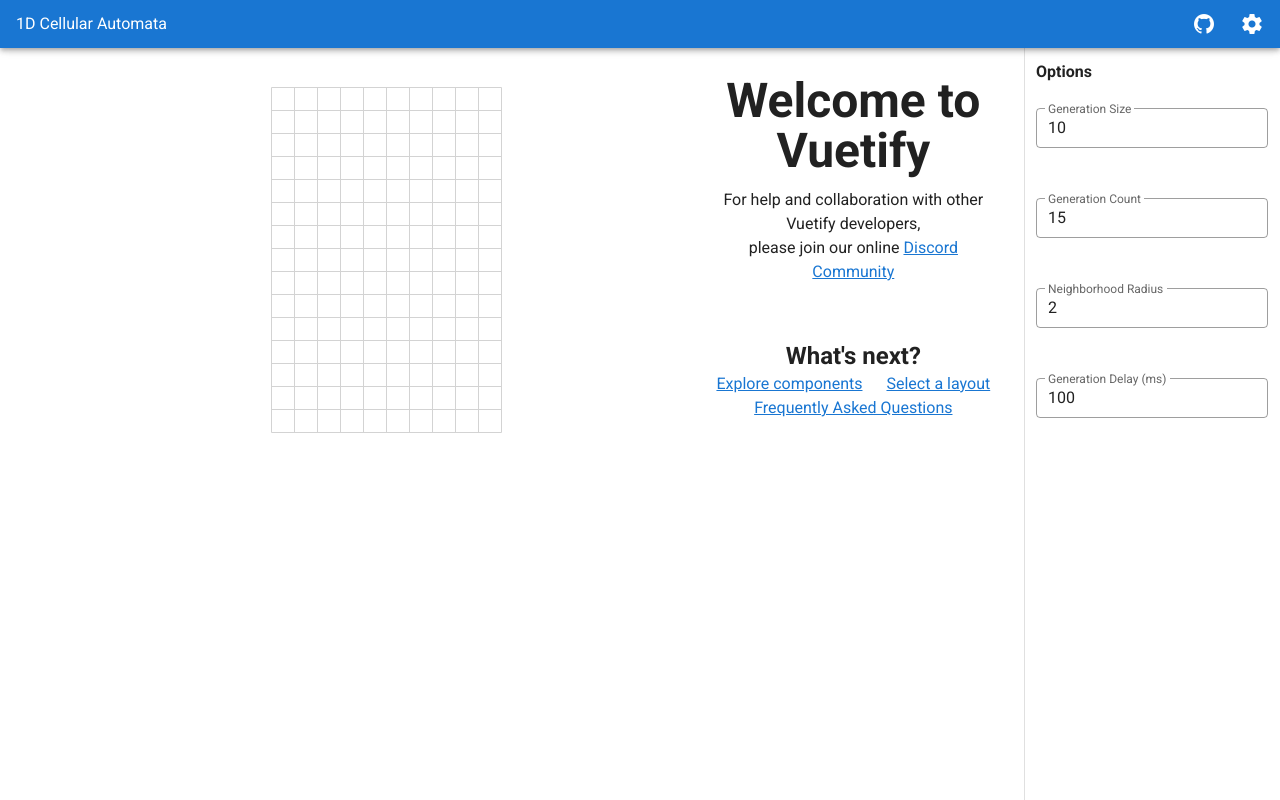
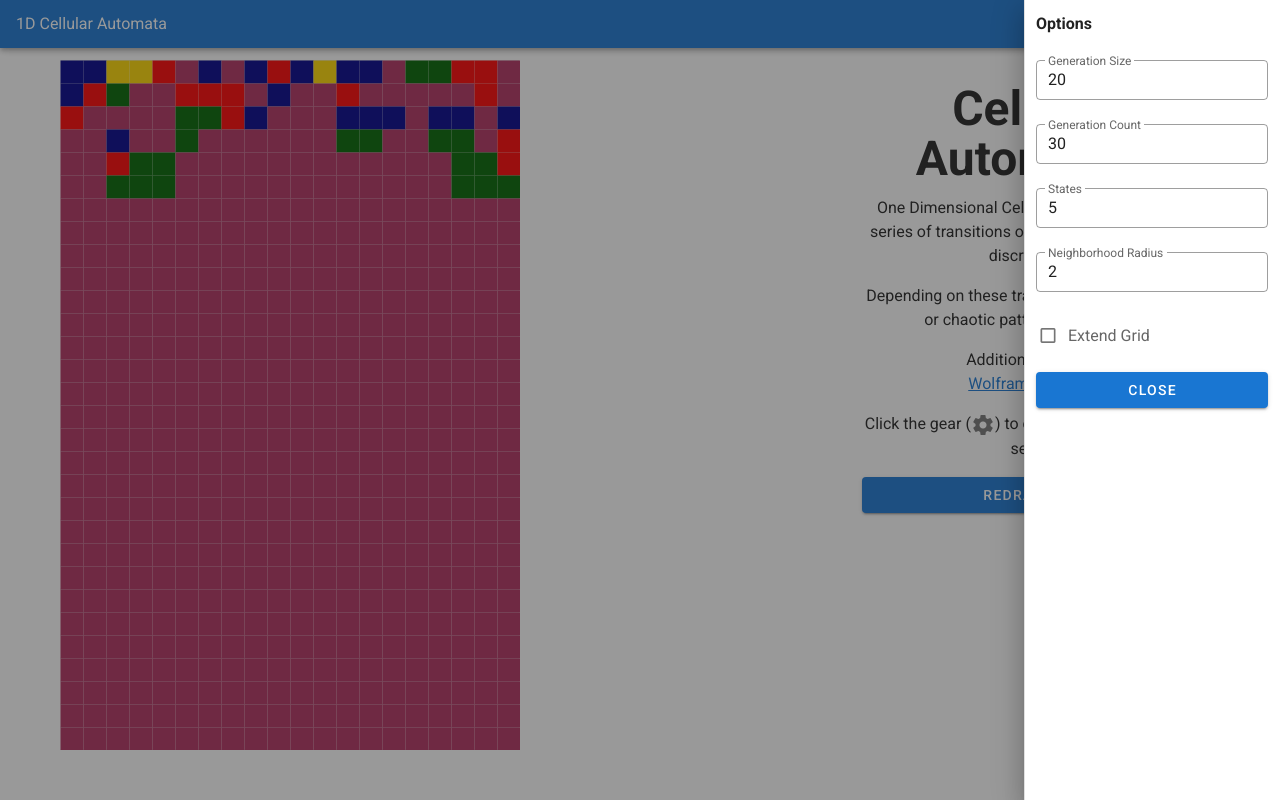
Before and after one commit to Thomas-Jean/cellular-automata, a Vue app: page / in a window 1280 px wide. Both pictures are taken after a click on the button 1252 px from the left and 24 px from the top of the page. Built offline with nearby package versions, Linux system fonts and the light colour scheme.

Commit message:
fix sizing, drawing, and form validation

```diff
--- a/src/App.vue
+++ b/src/App.vue
@@ -20,8 +20,12 @@
       </v-btn>
     </v-app-bar>
 
-    <v-navigation-drawer app right clipped v-model="settings">
-      <options-form :options="options"></options-form>
+    <v-navigation-drawer app right temporary clipped v-model="settings">
+      <options-form
+        :options="options"
+        :toggle="settings"
+        @close="toggleSettings"
+      ></options-form>
     </v-navigation-drawer>
 
     <v-content>
@@ -35,7 +39,7 @@
               :height="height"
             />
           </v-col>
-          <v-col xs="12" md="4"><hello-world /></v-col>
+          <v-col xs="12" md="4"><info-section @redraw="triggerRedraw"/></v-col>
         </v-row>
       </v-container>
     </v-content>
@@ -45,31 +49,43 @@
 <script>
 import OptionsForm from "./components/OptionsForm";
 import CanvasGrid from "./components/CanvasGrid";
-import HelloWorld from "./components/HelloWorld";
+import InfoSection from "./components/InfoSection";
 
 export default {
   name: "App",
-  components: { OptionsForm, CanvasGrid, HelloWorld },
+  components: { OptionsForm, CanvasGrid, InfoSection },
   data: () => {
     return {
       settings: false,
-      width: 250,
-      height: 400,
+      width: 0,
+      height: 0,
+      redraw: false,
       options: {
-        generationSize: 10,
-        generationCount: 15,
+        generationSize: 20,
+        generationCount: 30,
         radius: 2,
+        states: 5,
+        extended: false,
         generationDelay: 100
       }
     };
   },
   mounted() {
     this.width = this.floorPx(this.$refs["canvas-parent"].clientWidth);
-    this.height = this.floorPx(this.$refs["canvas-parent"].clientHeight);
 
-    this.$nextTick(() => {
-      this.$refs["canvas-grid"].setupGrid();
-    });
+    if (!this.width) {
+      this.width = this.floorPx(window.innerWidth);
+    }
+
+    this.width -= 25;
+
+    this.height = this.floorPx(window.innerHeight * 0.9);
+
+    if (this.width && this.height) {
+      this.$nextTick(() => {
+        this.$refs["canvas-grid"].setupGrid();
+      });
+    }
   },
   methods: {
     toggleSettings() {
@@ -77,6 +93,12 @@
     },
     floorPx(dim) {
       return dim - ((dim - 1) % 50) - 1;
+    },
+    triggerRedraw() {
+      this.$nextTick(() => {
+        this.$refs["canvas-grid"].buildEngine();
+        this.$refs["canvas-grid"].setupGrid();
+      });
     }
   }
 };
--- a/src/automata/AutomataEngine.js
+++ b/src/automata/AutomataEngine.js
@@ -58,10 +58,4 @@
       this.genealogy.push(newGen);
     }
   }
-
-  debugPrint() {
-    for (let i = 0; i < this.genealogy.length; i++) {
-      console.log(this.genealogy[i]);
-    }
-  }
 }
--- a/src/automata/AutomataPainter.js
+++ b/src/automata/AutomataPainter.js
@@ -0,0 +1,86 @@
+import { colors } from "../assets/colors";
+
+export default class AutomataPainter {
+  constructor(engine, context, width, height, extended = false) {
+    this.engine = engine;
+    this.context = context;
+    this.width = width;
+    this.height = height;
+    this.appliedWidth = null;
+    this.appliedHeight = null;
+    this.cellSize = null;
+    this.calculateCellSize(extended);
+    this.calculateAppliedSize();
+  }
+
+  drawCells(pixelLeft, pixelTop, cellSize) {
+    let cellCornerX = pixelLeft;
+    let cellCornerY = pixelTop;
+    let row = null;
+    let cell = null;
+
+    for (let j = 0; j < this.engine.count; j++) {
+      cellCornerX = pixelLeft;
+      row = this.engine.genealogy[j];
+      for (let i = 0; i < this.engine.size; i++) {
+        cell = row[i];
+        this.context.fillStyle = colors[cell].hex;
+        this.context.fillRect(cellCornerX, cellCornerY, cellSize, cellSize);
+        cellCornerX += cellSize;
+      }
+      cellCornerY += cellSize;
+    }
+  }
+
+  drawGridLines(pixelLeft, pixelRight, pixelTop, pixelBottom, cellSize) {
+    this.context.strokeStyle = "lightgray";
+    this.context.beginPath();
+
+    for (let x = 0; x <= this.appliedWidth; x += cellSize) {
+      this.context.moveTo(x, 0);
+      this.context.lineTo(x, this.innerHeight);
+    }
+
+    for (let y = 0; y <= this.appliedHeight; y += cellSize) {
+      this.context.moveTo(pixelLeft, y);
+      this.context.lineTo(this.width - pixelRight, y);
+    }
+
+    this.context.stroke();
+  }
+
+  drawGrid() {
+    // let pixelX = this.width - this.engine.size * this.cellSize;
+    // let pixelY = this.height - this.engine.count * this.cellSize;
+    let pixelLeft = 0.5;
+    let pixelTop = 0.5;
+    let pixelRight = this.width - this.engine.size * this.cellSize + 1;
+    let pixelBottom = this.height - this.engine.count * this.cellSize + 1;
+    this.drawGridLines(
+      pixelLeft,
+      pixelRight,
+      pixelTop,
+      pixelBottom,
+      this.cellSize
+    );
+    this.drawCells(pixelLeft, pixelTop, this.cellSize);
+  }
+
+  calculateAppliedSize() {
+    this.appliedWidth = this.engine.size * this.cellSize;
+    this.appliedHeight = this.engine.count * this.cellSize;
+  }
+
+  calculateCellSize(extended) {
+    let a = Math.floor(this.width / this.engine.size);
+    let b = Math.floor(this.height / this.engine.count);
+
+    if (extended) {
+      this.cellSize = a;
+    } else {
+      this.cellSize = Math.min(a, b);
+    }
+
+    return this.cellSize;
+  }
+}
--- a/src/components/CanvasGrid.vue
+++ b/src/components/CanvasGrid.vue
@@ -1,69 +1,56 @@
 <template>
-  <canvas ref="main-canvas" :width="width" :height="height" />
+  <canvas ref="main-canvas" :width="internalWidth" :height="internalHeight" />
 </template>
 
 <script>
 import AutomataEngine from "../automata/AutomataEngine";
+import AutomataPainter from "../automata/AutomataPainter";
 
 export default {
   name: "CanvasGrid",
   props: ["options", "height", "width"],
-  data: () => {
+  data() {
     return {
       canvas: null,
       context: null,
-      gridOriginX: 0,
-      gridOriginY: 0,
-      cellSize: 0
+      engine: null,
+      painter: null,
+      internalHeight: this.height,
+      internalWidth: this.width
     };
   },
   created() {
-    const engine = new AutomataEngine(15, 20, 2, 5);
-    engine.initFirstGeneration();
-    engine.generateTransitions();
-    engine.calculateGenealogy();
-    // engine.debugPrint();
+    this.buildEngine();
   },
   methods: {
-    drawGrid() {
-      let s = this.calculateCellSize();
-      let numberX = this.options.generationSize;
-      let numberY = this.options.generationCount;
-      let pixelX = this.width - numberX * s;
-      let pixelY = this.height - numberY * s;
-      let pixelLeft = Math.ceil(pixelX / 2) - 0.5;
-      let pixelTop = Math.ceil(pixelY / 2) - 0.5;
-      let pixelRight = this.width - numberX * s - pixelLeft;
-      let pixelBottom = this.height - numberY * s - pixelTop;
-
-      this.cellSize = s;
-      this.gridOriginX = pixelLeft;
-      this.gridOriginY = pixelTop;
-      this.context.strokeStyle = "lightgrey";
-      this.context.beginPath();
-
-      for (let x = pixelLeft; x <= this.width - pixelRight; x += s) {
-        this.context.moveTo(x, pixelTop);
-        this.context.lineTo(x, this.height - pixelBottom);
-      }
-
-      for (let y = pixelTop; y <= this.height - pixelBottom; y += s) {
-        this.context.moveTo(pixelLeft, y);
-        this.context.lineTo(this.width - pixelRight, y);
-      }
-
-      this.context.stroke();
-    },
-    calculateCellSize() {
-      console.log(this.width, " x ", this.height);
-      let a = Math.floor(this.width / (this.options.generationSize + 2));
-      let b = Math.floor(this.height / (this.options.generationCount + 2));
-      return Math.min(a, b);
+    buildEngine() {
+      this.engine = new AutomataEngine(
+        this.options.generationSize,
+        this.options.generationCount,
+        this.options.radius,
+        this.options.states
+      );
+      this.engine.initFirstGeneration();
+      this.engine.generateTransitions();
+      this.engine.calculateGenealogy();
     },
     setupGrid() {
       this.canvas = this.$refs["main-canvas"];
       this.context = this.canvas.getContext("2d");
-      this.drawGrid();
+      this.painter = new AutomataPainter(
+        this.engine,
+        this.context,
+        this.width,
+        this.height,
+        this.options.extended
+      );
+      this.internalWidth = this.painter.appliedWidth;
+      this.internalHeight = this.painter.appliedHeight;
+      this.$nextTick(() => {
+        this.painter.context = this.canvas.getContext("2d");
+        this.context.clearRect(0, 0, this.internalWidth, this.internalHeight);
+        this.painter.drawGrid(this.options.extended);
+      });
     }
   }
 };
--- a/src/components/HelloWorld.vue
+++ /dev/null
@@ -1,96 +0,0 @@
-<template>
-  <v-container>
-    <v-row class="text-center">
-      <v-col class="mb-4 pt-4">
-        <h1 class="display-2 font-weight-bold mb-3">
-          Welcome to Vuetify
-        </h1>
-
-        <p class="subheading font-weight-regular">
-          For help and collaboration with other Vuetify developers,
-          <br />please join our online
-          <a href="https://community.vuetifyjs.com" target="_blank"
-            >Discord Community</a
-          >
-        </p>
-      </v-col>
-
-      <v-col class="mb-5" cols="12">
-        <h2 class="headline font-weight-bold mb-3">
-          What's next?
-        </h2>
-
-        <v-row justify="center">
-          <a
-            v-for="(next, i) in whatsNext"
-            :key="i"
-            :href="next.href"
-            class="subheading mx-3"
-            target="_blank"
-          >
-            {{ next.text }}
-          </a>
-        </v-row>
-      </v-col>
-    </v-row>
-  </v-container>
-</template>
-
-<script>
-export default {
-  name: "HelloWorld",
-
-  data: () => ({
-    ecosystem: [
-      {
-        text: "vuetify-loader",
-        href: "https://github.com/vuetifyjs/vuetify-loader"
-      },
-      {
-        text: "github",
-        href: "https://github.com/vuetifyjs/vuetify"
-      },
-      {
-        text: "awesome-vuetify",
-        href: "https://github.com/vuetifyjs/awesome-vuetify"
-      }
-    ],
-    importantLinks: [
-      {
-        text: "Documentation",
-        href: "https://vuetifyjs.com"
-      },
-      {
-        text: "Chat",
-        href: "https://community.vuetifyjs.com"
-      },
-      {
-        text: "Made with Vuetify",
-        href: "https://madewithvuejs.com/vuetify"
-      },
-      {
-        text: "Twitter",
-        href: "https://twitter.com/vuetifyjs"
-      },
-      {
-        text: "Articles",
-        href: "https://medium.com/vuetify"
-      }
-    ],
-    whatsNext: [
-      {
-        text: "Explore components",
-        href: "https://vuetifyjs.com/components/api-explorer"
-      },
-      {
-        text: "Select a layout",
-        href: "https://vuetifyjs.com/layout/pre-defined"
-      },
-      {
-        text: "Frequently Asked Questions",
-        href: "https://vuetifyjs.com/getting-started/frequently-asked-questions"
-      }
-    ]
-  })
-};
-</script>
--- /dev/null
+++ b/src/components/InfoSection.vue
@@ -0,0 +1,44 @@
+<template>
+  <v-container>
+    <v-row class="text-center">
+      <v-col class="mb-6 pt-6">
+        <h4 class="display-2 font-weight-bold mb-3">
+          Cellular Automaton
+        </h4>
+
+        <p class="font-weight-regular">
+          One Dimensional Cellular Automaton show a series of transitions of a
+          group of "cells" over a discrete time
+        </p>
+        <p class="font-weight-regular">
+          Depending on these transitions,static, repeating or chaotic patterns
+          can emerge
+        </p>
+        <p class="font-weight-regular">
+          Additional Reading:<br />
+          <a href="https://mathworld.wolfram.com/CellularAutomaton.html"
+            >Wolfram</a
+          >&nbsp;<a href="https://en.wikipedia.org/wiki/Cellular_automaton"
+            >Wikipedia</a
+          >
+        </p>
+        <p class="font-weight-regular">
+          Click the gear (<v-icon>mdi-cog</v-icon>) to customize the automata's
+          setting
+        </p>
+        <v-btn color="primary" @click="redraw" block>Redraw Grid</v-btn>
+      </v-col>
+    </v-row>
+  </v-container>
+</template>
+
+<script>
+export default {
+  name: "InfoSection",
+  methods: {
+    redraw() {
+      this.$emit("redraw");
+    }
+  }
+};
+</script>
--- a/src/components/OptionsForm.vue
+++ b/src/components/OptionsForm.vue
@@ -8,6 +8,7 @@
         <v-text-field
           label="Generation Size"
           placeholder="20"
+          hide-details="auto"
           v-model.number="options.generationSize"
           outlined
           dense
@@ -19,7 +20,21 @@
         <v-text-field
           label="Generation Count"
           placeholder="30"
+          hide-details="auto"
           v-model.number="options.generationCount"
+          outlined
+          dense
+        ></v-text-field>
+      </v-col>
+    </v-row>
+    <v-row>
+      <v-col>
+        <v-text-field
+          label="States"
+          placeholder="5"
+          hide-details="auto"
+          v-model.number="options.states"
+          :rules="stateRules"
           outlined
           dense
         ></v-text-field>
@@ -30,7 +45,9 @@
         <v-text-field
           label="Neighborhood Radius"
           placeholder="5"
+          hide-details="auto"
           v-model.number="options.radius"
+          :rules="radiusRules"
           outlined
           dense
         ></v-text-field>
@@ -38,13 +55,18 @@
     </v-row>
     <v-row>
       <v-col>
-        <v-text-field
-          label="Generation Delay (ms)"
-          placeholder="100"
-          v-model.number="options.generationDelay"
+        <v-checkbox
+          v-model="options.extended"
+          label="Extend Grid"
+          hide-details="auto"
+          dense
           outlined
-          dense
-        ></v-text-field>
+        ></v-checkbox>
+      </v-col>
+    </v-row>
+    <v-row>
+      <v-col>
+        <v-btn color="primary" @click="$emit('close')" block dense>Close</v-btn>
       </v-col>
     </v-row>
   </v-container>
@@ -53,8 +75,20 @@
 <script>
 export default {
   name: "OptionsForm",
-  props: ["options"]
+  props: ["options", "toggle"],
+  data() {
+    return {
+      stateRules: [x => x < 10 || "At most 9 states"],
+      radiusRules: [x => this.maxRadius(x)]
+    };
+  },
+  methods: {
+    maxRadius(radius) {
+      return (
+        radius < Math.floor(this.options.generationSize / 2) - 1 ||
+        "Reduce neighborhood radius size"
+      );
+    }
+  }
 };
 </script>
-
-<style type="text/scss"></style>
```
